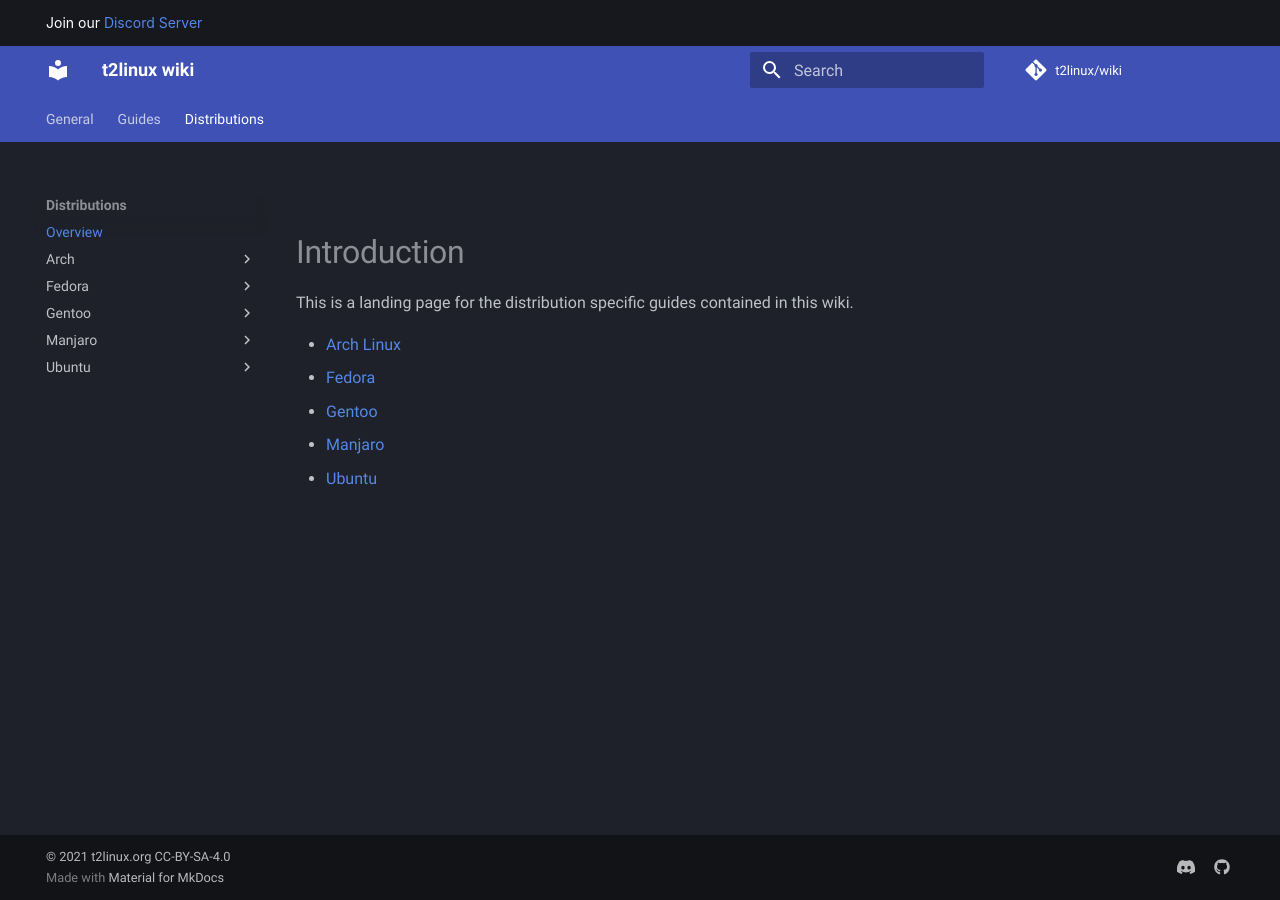
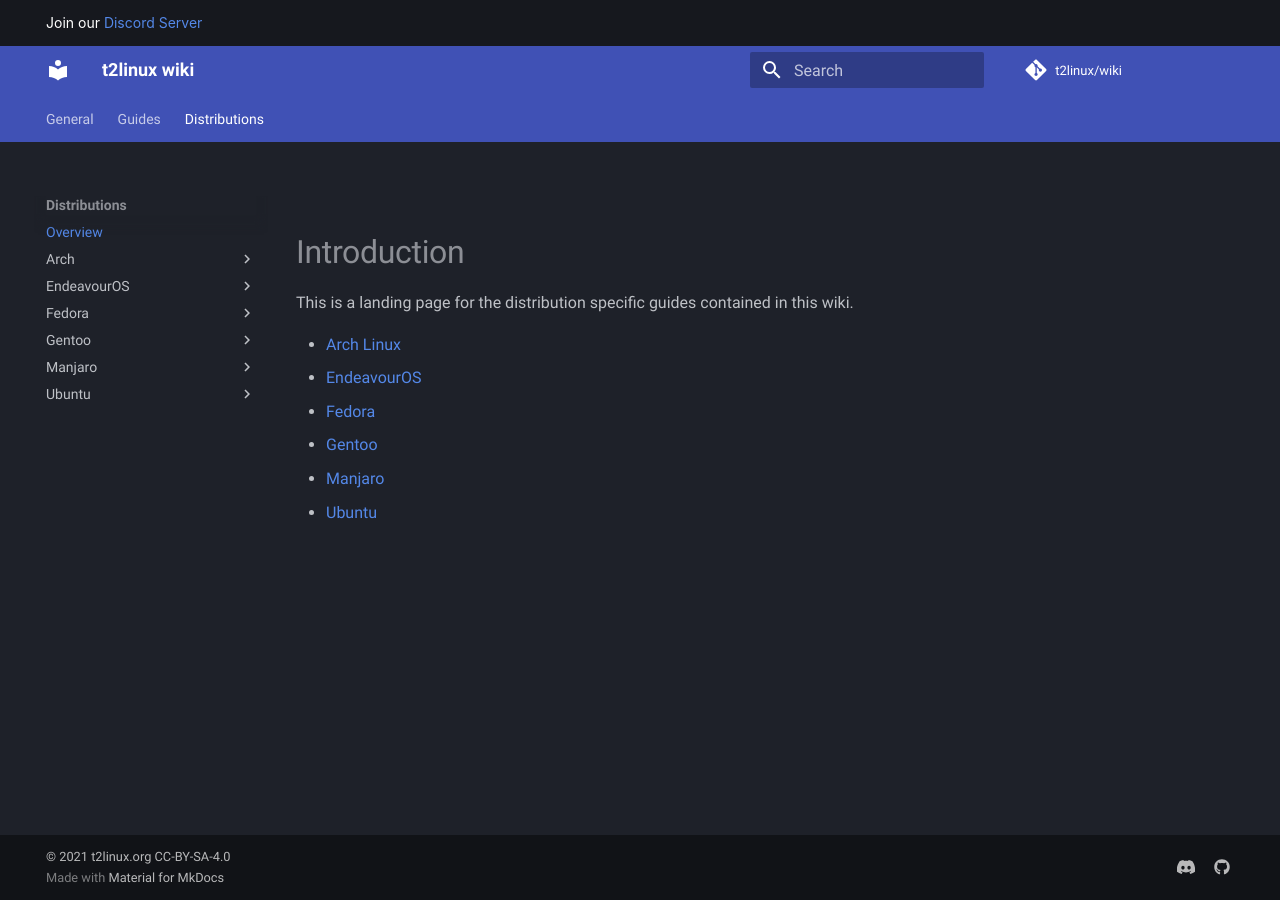
Before and after one commit to t2linux/wiki, an MkDocs documentation site: the page built from docs/distributions/overview.md, in a window 1280 px wide. Built offline with MkDocs 1.6.1 and Material for MkDocs 9.7.7, drawn with Linux system fonts in a browser that asks for light colours; comment, search, counter and statistics services are not loaded.

Commit message:
Reflect changes

```diff
--- a/docs/distributions/overview.md
+++ b/docs/distributions/overview.md
@@ -3,6 +3,7 @@
 This is a landing page for the distribution specific guides contained in this wiki.
 
 -   [Arch Linux](https://wiki.t2linux.org/distributions/arch/installation/)
+-   [EndeavourOS](https://wiki.t2linux.org/distributions/endeavouros/installation/)
 -   [Fedora](https://wiki.t2linux.org/distributions/fedora/home/)
 -   [Gentoo](https://wiki.t2linux.org/distributions/gentoo/installation/)
 -   [Manjaro](https://wiki.t2linux.org/distributions/manjaro/home/)
--- a/mkdocs.yml
+++ b/mkdocs.yml
@@ -57,6 +57,8 @@ nav:
           - Arch:
                 - Installation: distributions/arch/installation.md
                 - FAQ: distributions/arch/faq.md
+          - EndeavourOS:
+                - Installation: distributions/endeavouros/installation.md
           - Fedora:
                 - Home: distributions/fedora/home.md
                 - FAQ: distributions/fedora/faq.md
```
Also changed, not shown: docs/index.md (+1 -1 lines).
